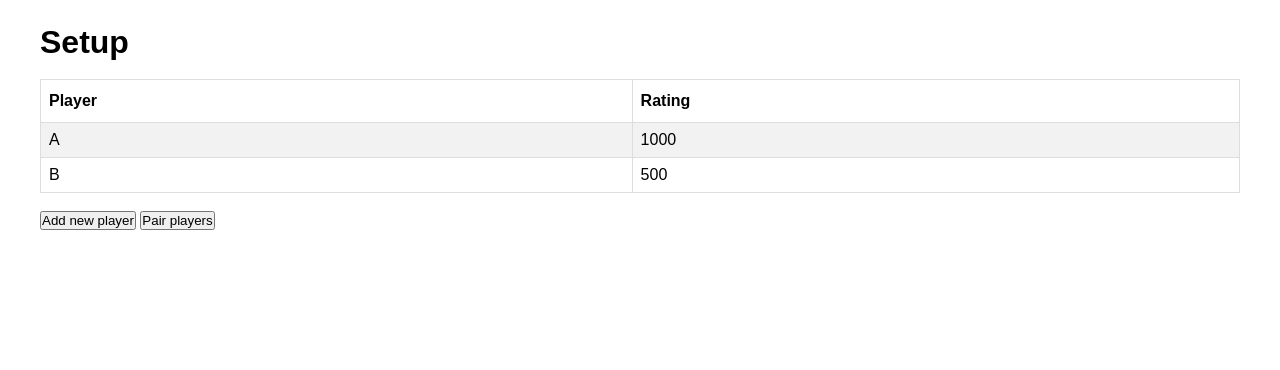
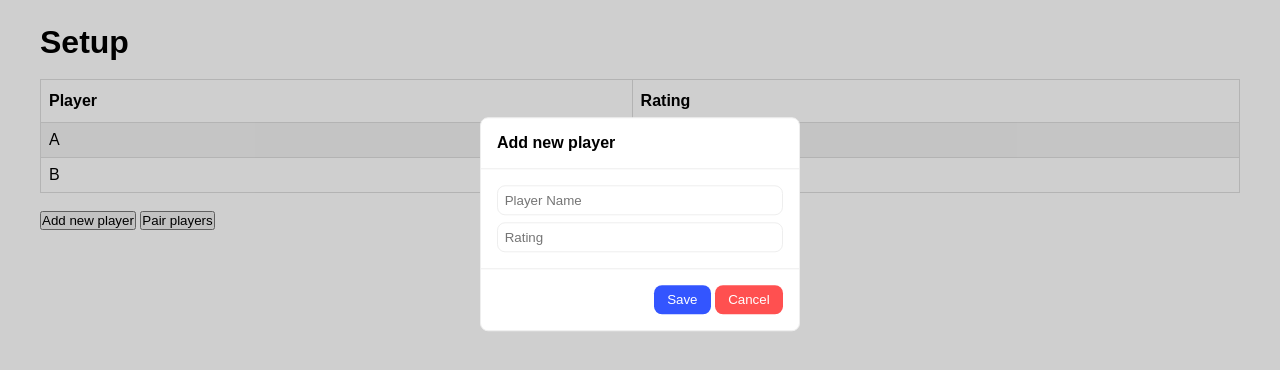
Before and after one commit to sqwyer/ctm, a website: page web/view/index.html in a window 1280 px wide. Both pictures are taken after a click on the button "Add new player". Drawn offline with Linux system fonts and the light colour scheme.

Commit message:
Create adding new players

```diff
--- a/web/static/script.js
+++ b/web/static/script.js
@@ -130,6 +130,27 @@ function addPlayer(player, rating) {
     tdP.innerText = rating;
     tdP.addEventListener('click', () => clickOnElem(tdP));
     tr.appendChild(tdP);
+
+    playersElem.children[0].appendChild(tr);
+}
+
+function addPlayerPopup() {
+    popup({
+        title: 'Add new player',
+        message: `
+            <input id="create-name" placeholder="Player Name" type="text">
+            <input id="create-rating" placeholder="Rating" type="number">
+        `,
+        buttons: [
+            {type: 'ok', text: 'Save', action: () => {
+                let name = document.getElementById('create-name').value;
+                let rating = document.getElementById('create-rating').value;
+
+                addPlayer(name, rating);
+            }},
+            {type: 'exit', text: 'Cancel'}
+        ]
+    })
 }
 
 for(let i = 1; i < playersElem.children[0].children.length; i++) {
--- a/web/view/index.html
+++ b/web/view/index.html
@@ -28,7 +28,7 @@
             </tbody>
         </table>
         <br />
-        <button>Add new player</button>
+        <button onclick="addPlayerPopup()">Add new player</button>
         <button>Pair players</button>
     </div>
 
```
